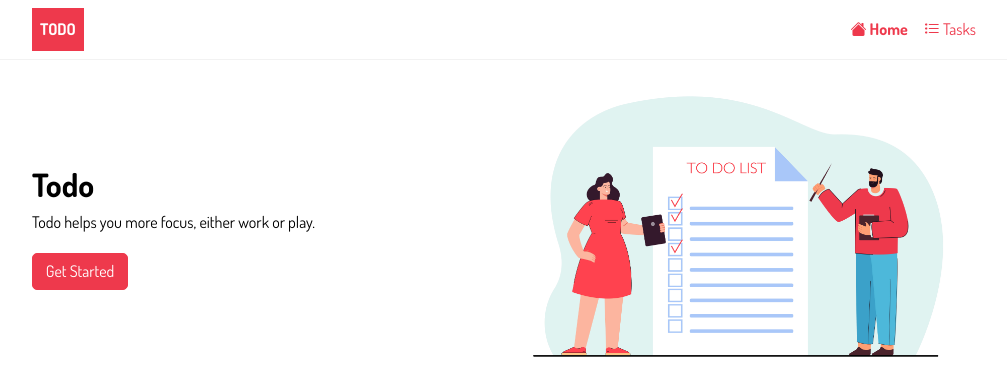
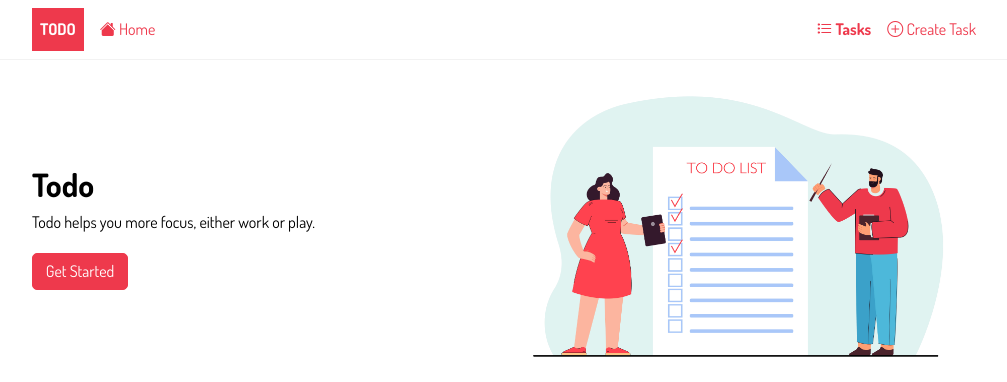
Before and after one commit to kazemcodes/todo_app_django, a Django app: page / in a window 1280 px wide. Shown: the top 382 px of the page, without its empty margins (136-1143 px from the left). Run offline with Django 5.2, Linux system fonts and the light colour scheme.

Commit message:
#16 createview

```diff
--- a/templates/base.html
+++ b/templates/base.html
@@ -15,6 +15,7 @@
         <nav class="nav">
           <a href="{%url 'home'%}"><i class="bi bi-house-fill"></i> Home</a>
           <a href="{%url 'tasks'%}"><i class="bi bi-list-task"></i> Tasks</a>
+          <a href="{%url 'task-create'%}"><i class="bi bi-plus-circle"></i> Create Task</a>
         </nav>
       </div>
     </header>
--- a/todo/urls.py
+++ b/todo/urls.py
@@ -5,6 +5,6 @@
     path('', views.home, name='home'),
     path('tasks/', views.TaskList.as_view(template_name='todo/task_list.html'), name='tasks'),
     path('task/<int:pk>/', views.TaskDetail.as_view(template_name='todo/task_detail.html'), name='task'),
-
+    path('task/create/', views.TaskCreate.as_view(template_name='todo/task_form.html'), name='task-create'),
     path('task/update/<int:pk>/', views.TaskUpdate.as_view(template_name='todo/task_form.html'),name='task-update'),
 ]
--- a/todo/views.py
+++ b/todo/views.py
@@ -28,3 +28,13 @@
     def form_valid(self,form):
         messages.success(self.request, "Task updated successfully")
         return super().form_valid(form)
+
+class TaskCreate(CreateView):
+    model = Task
+    fields = ['title','description','completed']
+    success_url = reverse_lazy('tasks')
+
+    def form_valid(self,form):
+        form.instance.user = self.request.user
+        messages.success(self.request, "Task Create successfully")
+        return super().form_valid(form)
```
Also changed, not shown: db.sqlite3.
